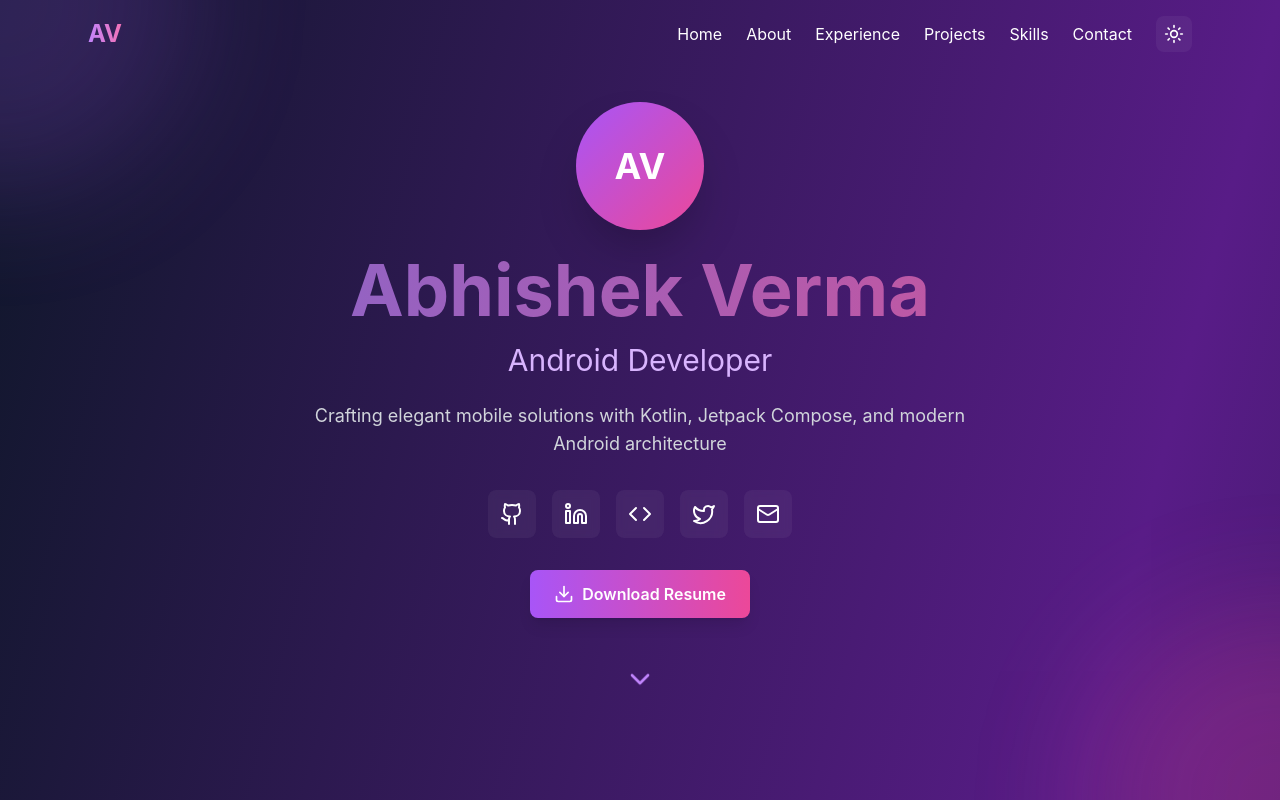
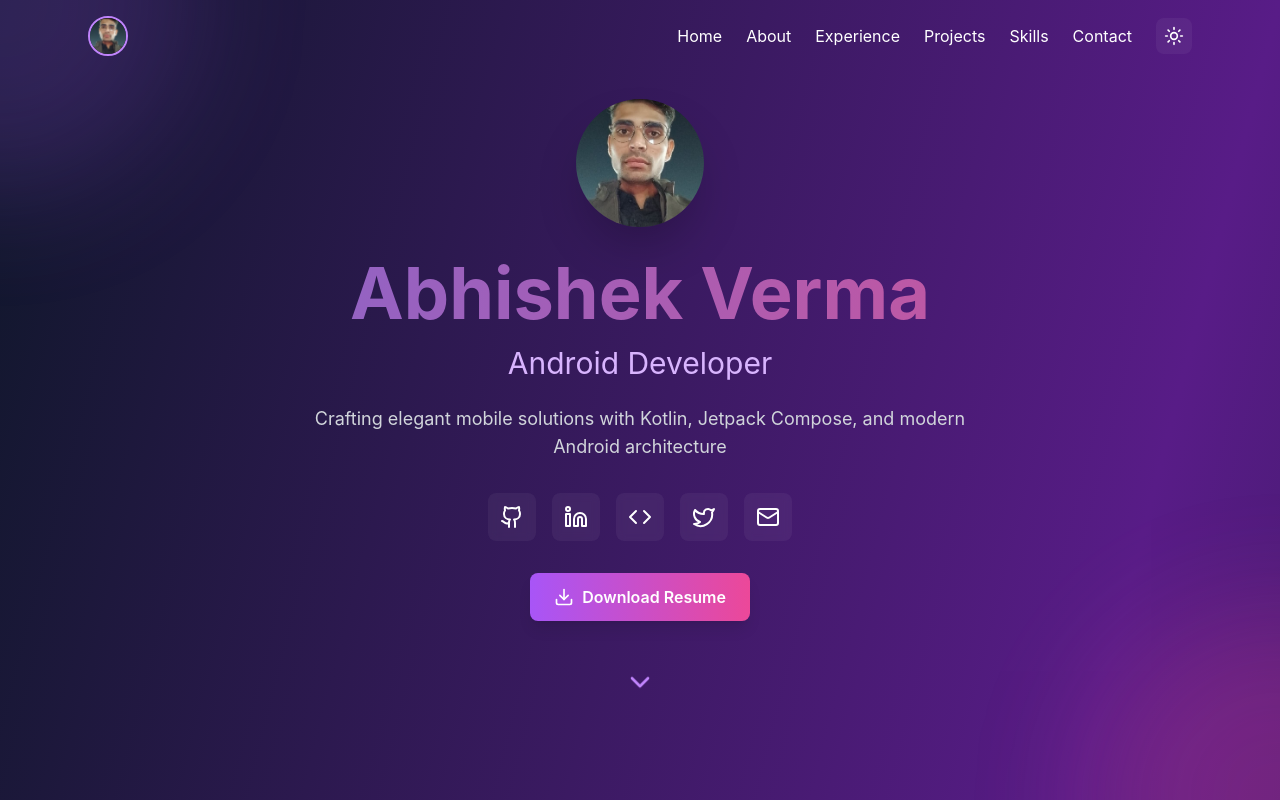
Before and after one commit to abhishekjhatiwal/Portfolio, a React (Vite) app: page / in a window 1280 px wide. Shown: the top 800 px of the page. Built offline with nearby package versions, Linux system fonts and the light colour scheme.

Commit message:
22-12-2025 16.53

```diff
--- a/src/App.jsx
+++ b/src/App.jsx
@@ -111,7 +111,7 @@ export default function Portfolio() {
 
   const handleDownloadResume = () => {
     // This would link to your actual resume PDF
-    window.open('https://drive.google.com/file/d/1XjNgLnGyzSaCEv57IR-nz-pF9qn0MMBT/view?usp=sharing', '_blank');
+    window.open('https://drive.google.com/file/d/15MTtHyK18dBZcrcLGZpUNk1r4ttiRZhI/view?usp=sharing', '_blank');
   };
 
   return (
@@ -119,8 +119,19 @@ export default function Portfolio() {
       {/* Navigation */}
       <nav className={`fixed top-0 w-full z-50 transition-all duration-300 ${scrolled ? (darkMode ? 'bg-slate-900/95' : 'bg-white/95') + ' backdrop-blur-lg shadow-lg' : 'bg-transparent'}`}>
         <div className="max-w-6xl mx-auto px-6 py-4 flex justify-between items-center">
-          <div className={`text-2xl font-bold bg-gradient-to-r ${colors.primary} bg-clip-text text-transparent`}>
-            AV
+          <div className="flex items-center gap-3">
+            <img
+              src="/abhishek.jpeg"
+              alt="AV"
+              className="w-10 h-10 rounded-full object-cover border-2 border-purple-400"
+              onError={(e) => {
+                e.target.style.display = 'none';
+                e.target.nextSibling.style.display = 'block';
+              }}
+            />
+            <div className={`text-2xl font-bold bg-gradient-to-r ${colors.primary} bg-clip-text text-transparent hidden`}>
+              AV
+            </div>
           </div>
           <div className="flex items-center gap-6">
             <a href="#home" className={`hover:text-purple-400 transition-colors hidden md:block`}>Home</a>
@@ -149,12 +160,12 @@ export default function Portfolio() {
         <div className="text-center z-10">
           <div className="mb-6 inline-block">
             {/* Replace this with your photo URL */}
-            <div className={`w-32 h-32 rounded-full bg-gradient-to-br ${colors.secondary} flex items-center justify-center text-4xl font-bold shadow-2xl`}>
+            {/* <div className={`w-32 h-32 rounded-full bg-gradient-to-br ${colors.secondary} flex items-center justify-center text-4xl font-bold shadow-2xl`}>
               AV
-            </div>
-            {/* To use your photo, replace the div above with:
-            <img src="YOUR_PHOTO_URL" alt="Abhishek Verma" className="w-32 h-32 rounded-full shadow-2xl object-cover" />
-            */}
+            </div> */}
+            {/* To use your photo, replace the div above with:*/
+            <img src="./abhishek.jpeg" alt="Abhishek Verma" className="w-32 h-32 rounded-full shadow-2xl object-cover" />
+            }
           </div>
           <h1 className={`text-6xl md:text-7xl font-bold mb-4 bg-gradient-to-r ${colors.primary} bg-clip-text text-transparent animate-pulse`}>
             Abhishek Verma
@@ -333,15 +344,23 @@ export default function Portfolio() {
           </div>
 
           {/* Achievement */}
-          <div className={`mt-12 bg-gradient-to-r ${colors.secondary}/20 backdrop-blur-lg rounded-2xl p-6 border border-purple-500/30`}>
-            <div className="flex items-start gap-4">
-              <Award className="w-8 h-8 text-yellow-400" />
-              <div>
-                <h3 className="text-xl font-bold mb-2 text-purple-300">NPTEL Discipline Star (Jul-Dec 2025)</h3>
-                <p className={colors.textSecondary}>Awarded for outstanding academic performance in Computer Science & Engineering, completing 50+ weeks of NPTEL coursework with strong final scores across all subjects.</p>
+          <a
+            href="https://drive.google.com/file/d/1XjNgLnGyzSaCEv57IR-nz-pF9qn0MMBT/view?usp=sharing"
+            target="_blank"
+            rel="noopener noreferrer"
+            className={`mt-12 bg-gradient-to-r ${colors.secondary}/20 backdrop-blur-lg rounded-2xl p-6 border border-purple-500/30 hover:border-yellow-400/50 transition-all hover:scale-105 group cursor-pointer block`}
+          >
+            <div className="flex items-start justify-between gap-4">
+              <div className="flex items-start gap-4">
+                <Award className="w-8 h-8 text-yellow-400 group-hover:scale-110 transition-transform" />
+                <div>
+                  <h3 className="text-xl font-bold mb-2 text-purple-300 group-hover:text-yellow-400 transition-colors">NPTEL Discipline Star (Jul-Dec 2025)</h3>
+                  <p className={colors.textSecondary}>Awarded for outstanding academic performance in Computer Science & Engineering, completing 50+ weeks of NPTEL coursework with strong final scores across all subjects.</p>
+                </div>
               </div>
+              <ExternalLink className="w-5 h-5 text-yellow-400 opacity-0 group-hover:opacity-100 transition-opacity flex-shrink-0" />
             </div>
-          </div>
+          </a>
         </div>
       </section>
 
```
Also changed, not shown: public/abhishek.jpeg (added).
